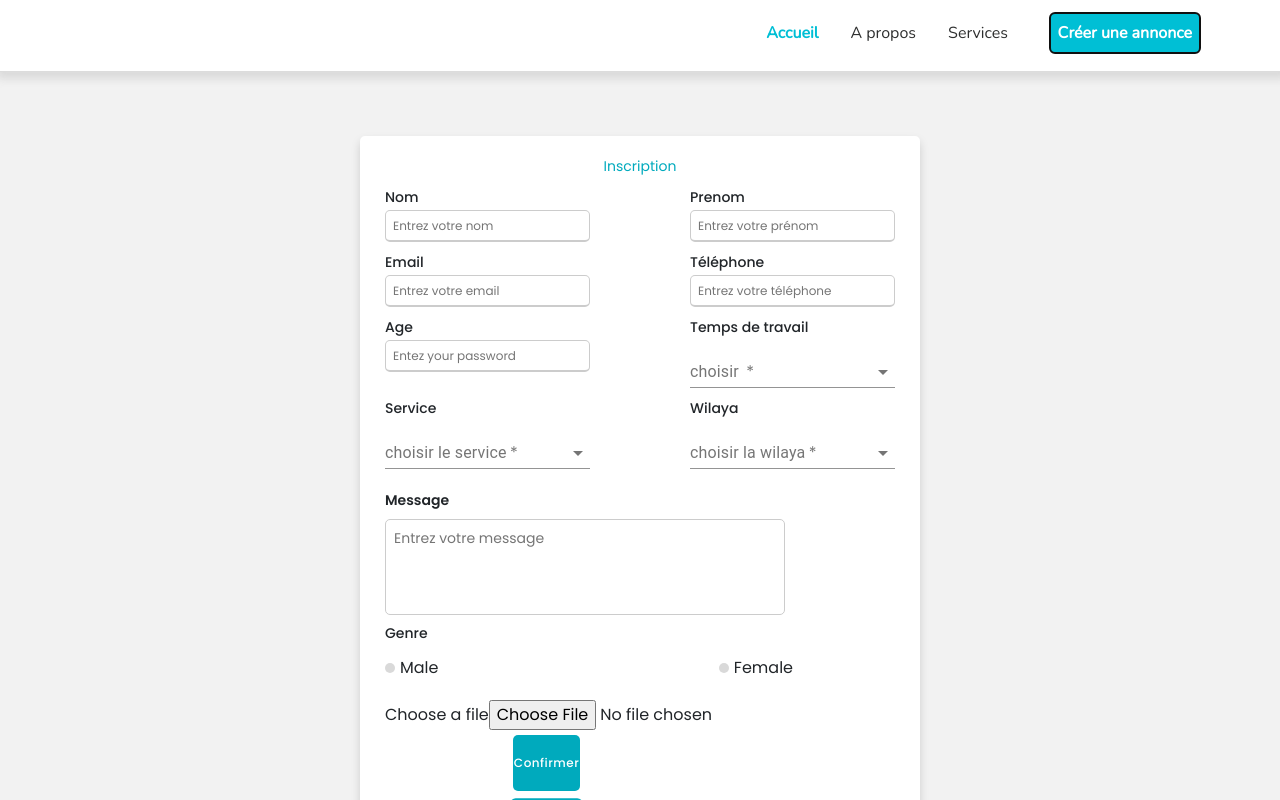
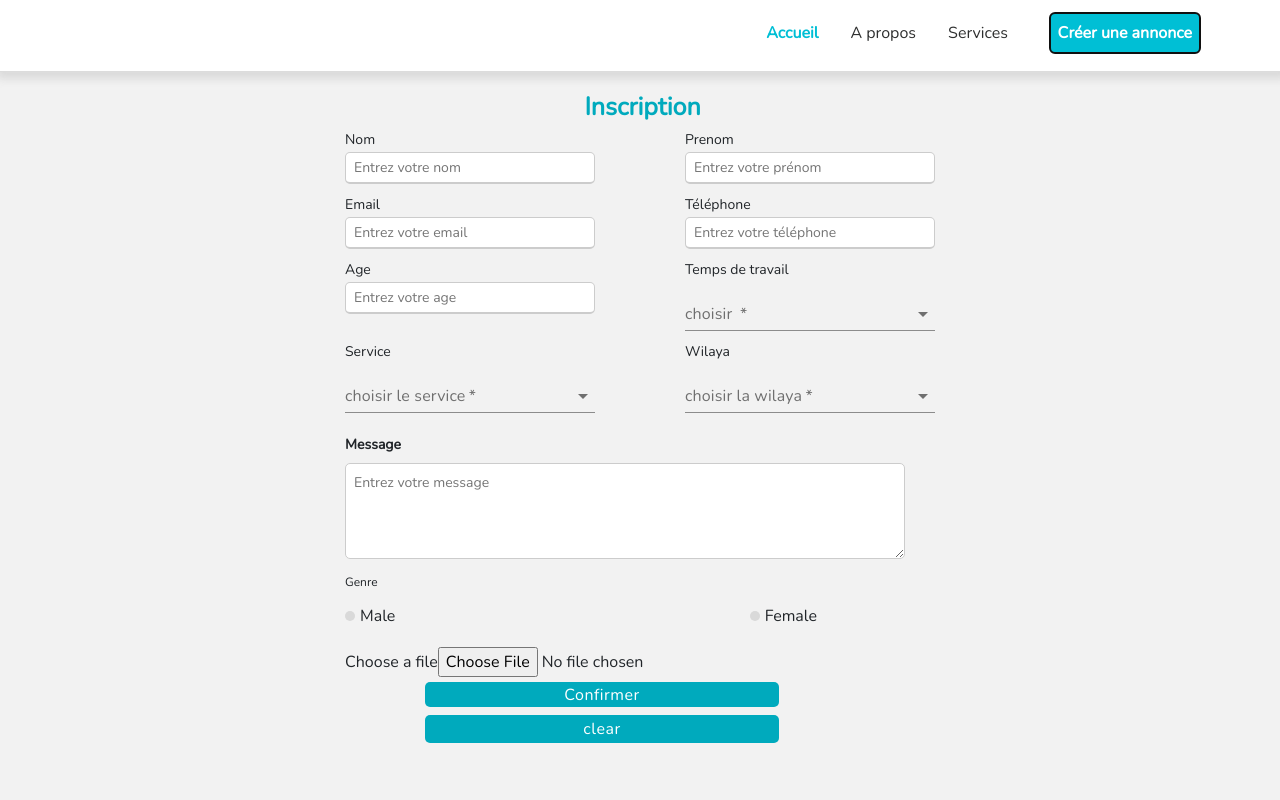
Before and after one commit to khadidjalaib/finalproject, a React (Create React App) app in the folder my-site/: page /Liste in a window 1280 px wide. Both pictures are taken after a click on the button "Créer une annonce". Shown: the top 800 px of the page. Built offline with nearby package versions, Linux system fonts and the light colour scheme; no server answers.

Commit message:
second commit

```diff
--- a/my-site/src/Components/Accueil/Accueil.css
+++ b/my-site/src/Components/Accueil/Accueil.css
@@ -54,13 +54,13 @@
   -webkit-border-radius: 0.25rem;
   border-radius: 0.25rem;
 
-  font-size: 12px;
+  font-size: 14px;
   font-weight: 500;
   margin: 0.3rem;
   padding-right: 0.7rem;
   padding-left: 0.7rem;
   width: 20rem;
-  height: 2.5rem;
+  height: 2.8rem;
 
   color: rgb(46, 47, 47);
   display: flex;
--- a/my-site/src/Components/Creerprofil/Creerprofil.css
+++ b/my-site/src/Components/Creerprofil/Creerprofil.css
@@ -3,14 +3,14 @@
   margin: 0;
   padding: 0;
   box-sizing: border-box;
-  font-family: "Poppins", sans-serif;
+  font-family: "Nunito", sans-serif;
 }
 .all {
   background-color: rgb(242, 242, 242);
   padding-bottom: 5rem;
 }
 .thetop {
-  margin-top: 4rem;
+  margin-top: 5px;
   height: 4rem;
 }
 
@@ -19,7 +19,7 @@
   position: relative;
 
   /* Center the content */
-  align-items: center;
+  /* align-items: center; */
   display: flex;
   /* Border */
   border: 1px solid rgba(0, 0, 0, 0.3);
@@ -37,10 +37,6 @@
   opacity: 0;
 }
 
-.container__icon {
-  margin-right: 8px;
-}
-
 .creer {
   display: flex;
   flex-direction: column;
@@ -50,53 +46,45 @@
   margin-left: auto;
   margin-right: auto;
   padding: 2rem;
-  font-size: 16px;
-  color: #0e204d;
   font-weight: 600;
   font-family: "Nunito", sans-serif;
 }
 .container {
-  margin-top: 0.5rem;
   margin-left: auto;
   margin-right: auto;
-
   display: flex;
   flex-direction: column;
   align-items: center;
-  max-width: 35rem;
-  width: 70%;
-  background-color: #fff;
+  max-width: 40rem;
+  width: 100%;
+
+  background-color: rgb(242, 242, 242);
   padding: 20px 25px;
-  padding-bottom: 2rem;
+  /*
   border-radius: 5px;
-  box-shadow: 0 5px 10px rgba(0, 0, 0, 0.15);
+  box-shadow: 0 5px 10px rgba(0, 0, 0, 0.15); */
   position: static;
 }
 .container .title {
-  font-size: 14px;
-  font-weight: 400;
+  margin-left: 5px;
+  font-size: 25px;
+  font-weight: 600;
   position: static;
   color: rgb(0, 170, 189);
 }
-.container .title::before {
-  content: "";
-  position: absolute;
-  left: 0;
-  bottom: 0;
-  height: 1px;
-  width: 15px;
-  border-radius: 5px;
-  /* background: linear-gradient(135deg, #71b7e6#9b59b6); */
-}
+
 .content form .user-details {
   display: flex;
   flex-wrap: wrap;
   justify-content: space-between;
-  margin: 10px 0 6px 0;
+  margin: 2px 0 10px 0;
 }
 form .user-details .input-box {
   margin-bottom: 10px;
-  width: calc(100% / 2 - 50px);
+  width: calc(100% / 2 - 45px);
+}
+#demo-simple-select-label {
+  font-family: "Nunito", sans-serif;
 }
 form .input-box span.details {
   display: block;
@@ -107,19 +95,19 @@ form .input-box span.details {
   height: 2rem;
   width: 100%;
   outline: none;
-  font-size: 12px;
+  font-size: 14px;
   border-radius: 5px;
-  padding-left: 7px;
+  padding-left: 8px;
   border: 0.7px solid #ccc;
   border-bottom-width: 2px;
   transition: all 0.3s ease;
 }
 .user-details .input-box input:focus,
 .user-details .input-box input:valid {
-  border-color: #598cb6;
+  border-color: #75a7cf;
 }
 form .gender-details .gender-title {
-  font-size: 14px;
+  font-size: 12px;
   font-weight: 500;
 }
 form .category {
@@ -143,29 +131,25 @@ form .category label .dot {
   border: 5px solid transparent;
   transition: all 0.3s ease;
 }
-#dot-1:checked ~ .category label .one,
-#dot-2:checked ~ .category label .two,
-#dot-3:checked ~ .category label .three {
-  background: black;
-  border-color: #d9d9d9;
-}
+
 form input[type="radio"] {
   display: none;
 }
-form .button {
-  height: 3.5rem;
-  width: 6rem;
+/* form .button {
+  height: 2rem;
+  width: 400px;
+  font-size: 14px;
   margin-left: 6rem;
-}
+} */
 form .button input {
-  height: 100%;
-  width: 70%;
-  margin-left: 2rem;
+  height: 25px;
+  width: 60%;
+  margin-left: 5rem;
   margin-right: auto;
   border-radius: 5px;
   border: none;
   color: #fff;
-  font-size: 12px;
+  font-size: 16px;
   font-weight: 500;
   letter-spacing: 0.5px;
   cursor: pointer;
@@ -173,15 +157,15 @@ form .button input {
   background: rgb(0, 170, 189);
 }
 form .button button {
-  height: 100%;
-  width: 70%;
-  margin-left: 2rem;
+  height: 28px;
+  width: 60%;
+  margin-left: 5rem;
   margin-right: auto;
   border-radius: 5px;
   border: none;
   margin-top: 0.5rem;
   color: #fff;
-  font-size: 14px;
+  font-size: 16px;
   font-weight: 500;
   letter-spacing: 0.5px;
   cursor: pointer;
@@ -189,10 +173,10 @@ form .button button {
   background: rgb(0, 170, 189);
 }
 form .button input:hover {
-  transform: scale(1.08);
+  transform: scale(1.02);
 }
-form .button button {
-  transform: scale(1.08);
+form .button button:hover {
+  transform: scale(1.02);
 }
 
 .textt {
@@ -203,8 +187,8 @@ form .button button {
 }
 textarea {
   height: 6rem;
-  width: 25rem;
-  resize: none;
+  width: 35rem;
+  /* resize: none; */
   border-radius: 5px;
   font-size: 14px;
 }
--- a/my-site/src/Components/Creerprofil/Creerprofil.js
+++ b/my-site/src/Components/Creerprofil/Creerprofil.js
@@ -80,7 +80,7 @@ function Creerprofil() {
                 <span className="details">Age</span>
                 <input
                   type="text"
-                  placeholder="Entez your password"
+                  placeholder="Entrez votre age"
                   required
                   value={serviceData.Age}
                   onChange={(e) =>
@@ -127,7 +127,7 @@ function Creerprofil() {
                     id="demo-simple-select"
                   >
                     <MenuItem value="Garde enfant">Garde enfant</MenuItem>
-                    <MenuItem value="dame/homme de compagnie">
+                    <MenuItem value="Auxiliare de vie">
                       Auxiliare de vie
                     </MenuItem>
                     <MenuItem value="assistant pour handicapés">
@@ -216,7 +216,9 @@ function Creerprofil() {
               <input type="submit" value="Confirmer"></input>
 
               <div>
-                <button onClick={clear}>clear</button>
+                <button className="clear" onClick={clear}>
+                  clear
+                </button>
               </div>
             </div>
           </form>
--- a/my-site/src/Components/Footer/footer.css
+++ b/my-site/src/Components/Footer/footer.css
@@ -1,60 +1,53 @@
-footer{
-
-
-    padding-top: 30px;
-    margin-top: 40px;
+footer {
+  padding-top: 20px;
+  margin-top: 20px;
   background-color: rgb(153, 229, 238);
   display: flex;
   flex-direction: row;
   justify-content: center;
   width: 100%;
-    position:static;
-    bottom:0;
-
-
+  position: static;
+  bottom: 0;
 }
-.left{
-
-    width: 24rem;
+.left {
+  width: 20rem;
   height: 5cm;
   text-transform: lowercase;
-    font-size:1.5rem;
+  font-size: 20px;
   margin-top: 2rem;
-   margin-right:30rem ;
-   font-family: "Nunito",sans-serif ;
-   color:black;
+  margin-right: 30rem;
+  font-family: "Nunito", sans-serif;
+  color: black;
   font-weight: 600;
 }
-.aide{
-    color :BLACK;
-      width: 16rem;
-      height: 12rem;
+.aide {
+  color: BLACK;
+  width: 200px;
+  height: 200px;
   text-transform: lowercase;
-      font-size: 0.9rem;
-      text-align:left;
-
+  font-size: 14px;
+  text-align: left;
+  font-family: "Nunito", sans-serif;
   border: solid white 0.5px;
   border-radius: 5%;
-      background-color:white;
+  background-color: white;
 
-      padding: 20px;
+  padding: 15px;
   display: flex;
   flex-direction: column;
 }
 
-  .appel{
+.appel {
   display: flex;
   flex-direction: row;
   margin-top: 20px;
-    font-size: 15px;
+  font-size: 14px;
   font-weight: 500;
-
 }
- .location{
-
+.location {
   display: flex;
   flex-direction: row;
   margin-top: 20px;
-    font-size: 15px;
+  font-size: 14px;
   font-weight: 500;
 }
--- a/my-site/src/Components/Liste/liste.css
+++ b/my-site/src/Components/Liste/liste.css
@@ -4,9 +4,11 @@
   font-size: 16px;
 }
 .haut {
-  margin-top: 3rem;
+  margin-top: 4rem;
+  padding-bottom: 2rem;
+
   /* background-color: honeydew; */
-  height: 10rem;
+
   /* background-color:rgb(124,252,0); */
   background-color: rgb(153, 229, 238);
 }
```
Lines whose indentation alone changed are shown as unchanged.
